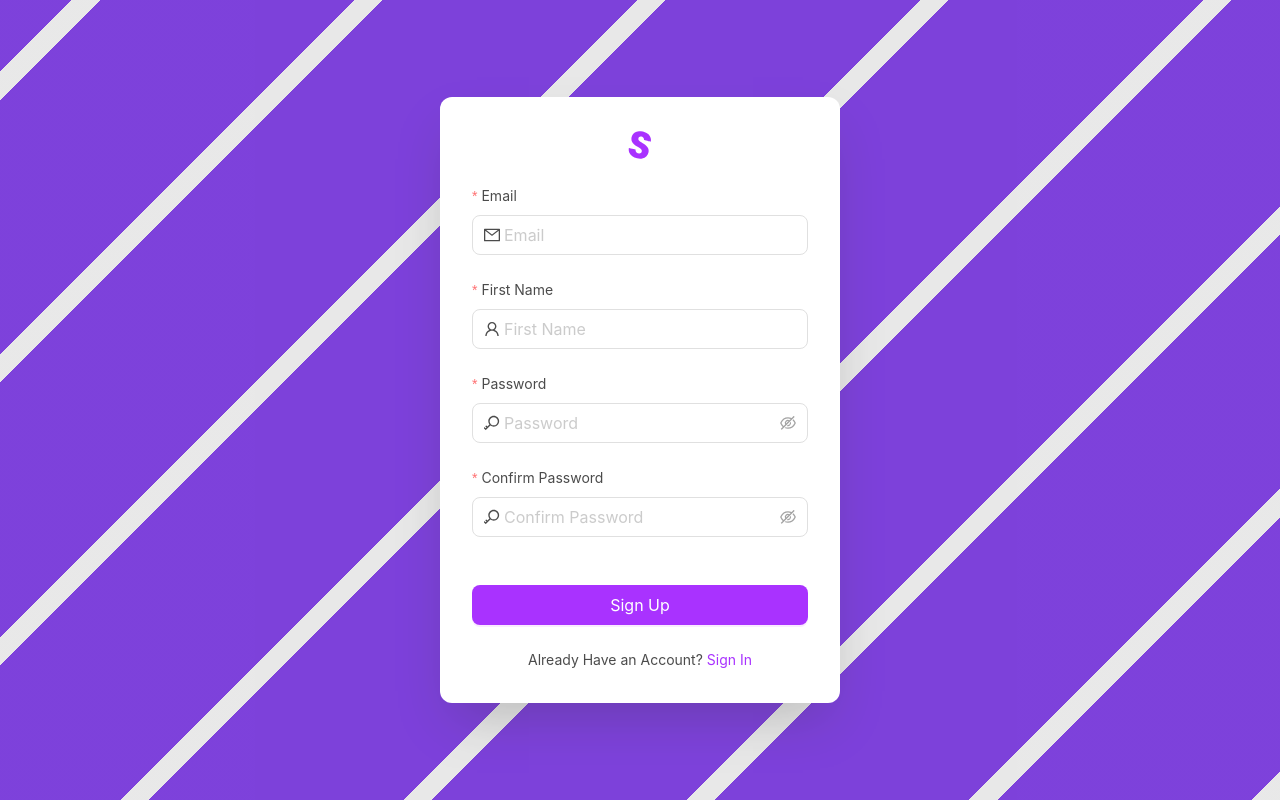
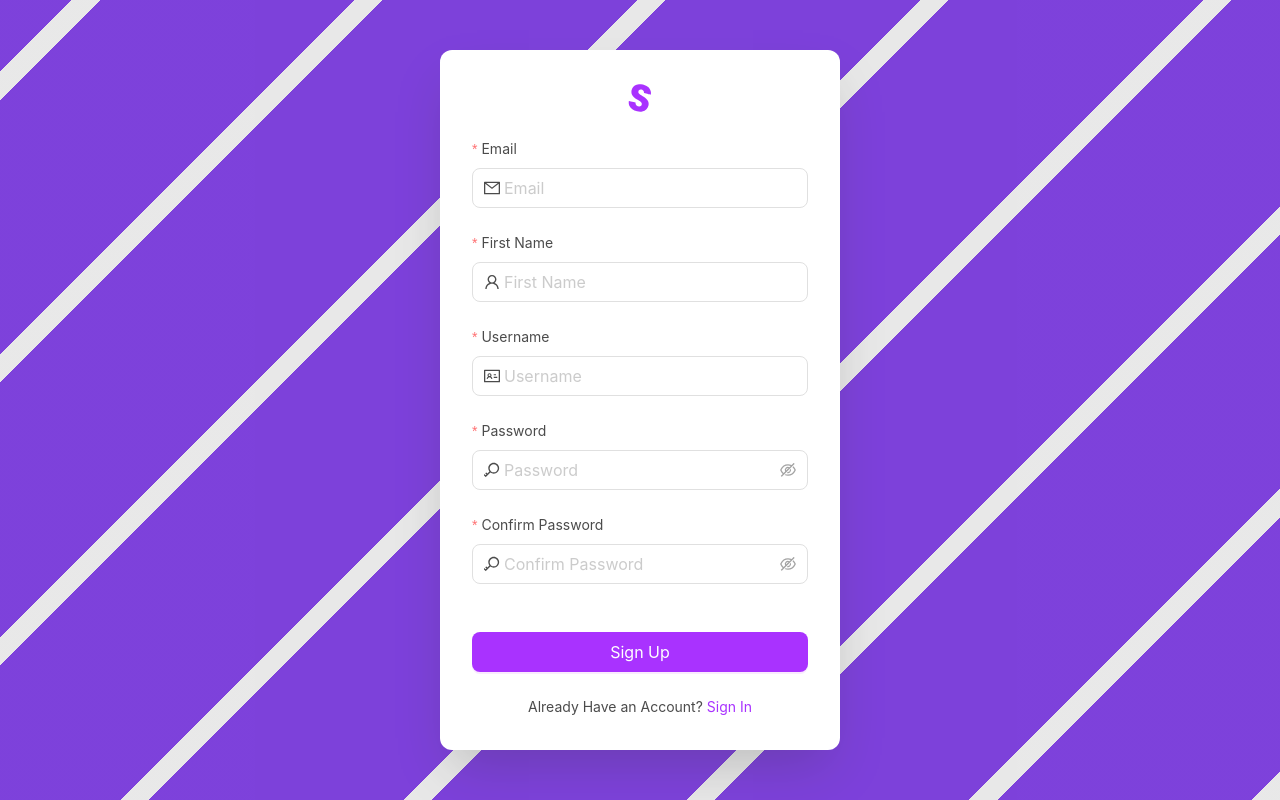
Before and after one commit to KevinChristian30/Snap-frontend, a Next.js app: page /sign-up in a window 1280 px wide. Built offline with nearby package versions, Linux system fonts and the light colour scheme.

Commit message:
feat: needed a unique username when creating an account

```diff
--- a/src/app/(auth)/sign-up/page.tsx
+++ b/src/app/(auth)/sign-up/page.tsx
@@ -5,7 +5,7 @@
 import ResponseDTO from "@/dto/Response.dto";
 import SignUpRequestDTO from "@/dto/request/SignUpRequest.dto";
 import AuthenticationService from "@/service/AuthenticationService";
-import { KeyOutlined, MailOutlined, UserOutlined } from "@ant-design/icons";
+import { IdcardOutlined, KeyOutlined, MailOutlined, UserOutlined } from "@ant-design/icons";
 import { Button, Form, Input, Typography, notification } from "antd";
 import Link from "next/link";
 import { useRouter } from "next/navigation";
@@ -69,6 +69,7 @@
               new SignUpRequestDTO(
                 values.email,
                 values.firstName,
+                values.username,
                 values.password,
                 values.confirmPassword,
               ),
@@ -101,6 +102,19 @@
               placeholder="First Name"
               size="large"
               prefix={<UserOutlined />}
+              type="text"
+            />
+          </Form.Item>
+          <Form.Item
+            name="username"
+            label="Username"
+            className="w-full"
+            rules={[{ required: true, message: "Username is required" }]}
+          >
+            <Input
+              placeholder="Username"
+              size="large"
+              prefix={<IdcardOutlined />}
               type="text"
             />
           </Form.Item>
--- a/src/dto/request/SignUpRequest.dto.ts
+++ b/src/dto/request/SignUpRequest.dto.ts
@@ -1,3 +1,3 @@
 export default class SignUpRequestDTO {
-  constructor(public email: string, public first_name: string, public password: string, public confirm_password: string) { }
+  constructor(public email: string, public first_name: string, public username: string, public password: string, public confirm_password: string) { }
 }
--- a/src/service/AuthenticationService.ts
+++ b/src/service/AuthenticationService.ts
@@ -22,6 +22,8 @@
   }
 
   async signUp(dto: SignUpRequestDTO): Promise<ResponseDTO<null, string[]>> {
+    console.log(dto);
+
     let response: ResponseDTO<null, string[]> = new ResponseDTO(false, null, []);
     try {
       response.successPayload = await this._axios.post('/auth/sign-up', dto);
```
